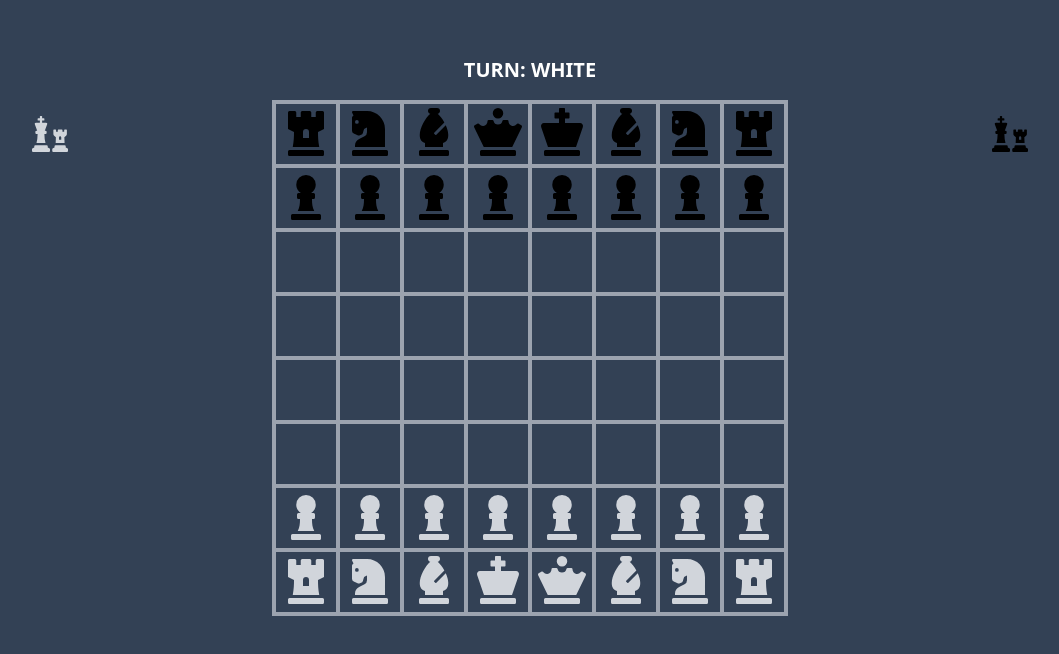
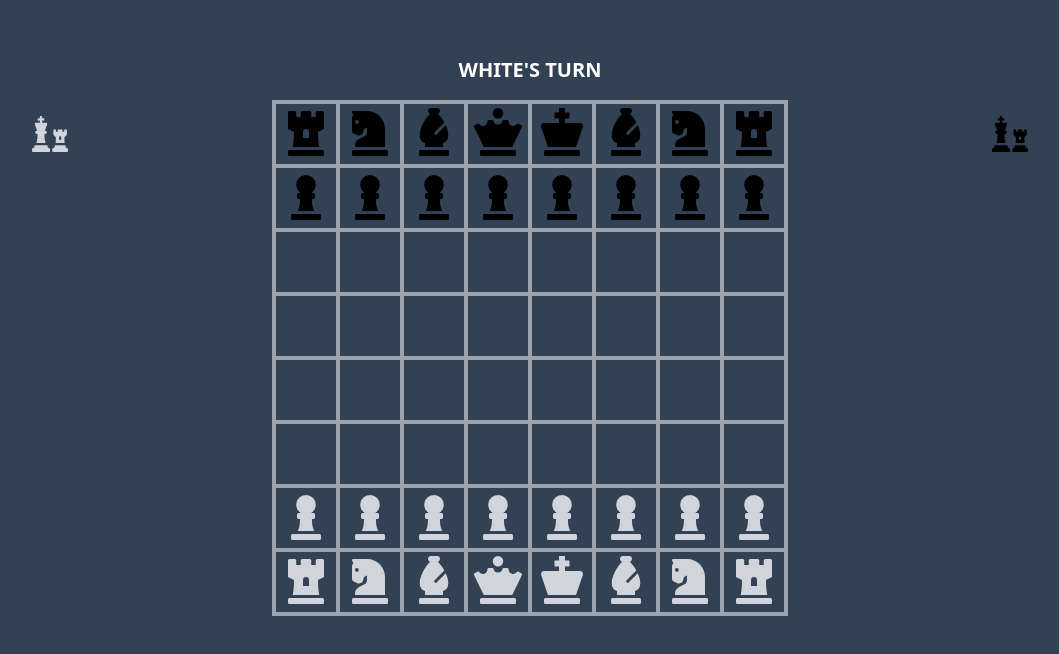
Before and after one commit to juliusmarminge/chess, a Next.js app: page / in a window 1280 px wide. Shown: the top 654 px of the page, without its empty margins (110-1169 px from the left). Built offline with nearby package versions, Linux system fonts and the light colour scheme.

Commit message:
checking improvements

```diff
--- a/src/components/Chess.tsx
+++ b/src/components/Chess.tsx
@@ -3,6 +3,7 @@ import Board from '../components/Board';
 import {initBoard} from "../helpers/initBoard";
 import {findMoveInMoves, getPossibleMoves} from "../helpers/getMoves";
 import LostPieces from "./LostPieces";
+import {hasChecked} from "../helpers/checkLogic";
 
 export interface PieceInterface {
     typ: PieceType,
@@ -24,6 +25,9 @@ interface MyState {
     possibleMoves: Position[],
     turn: Team,
     lostPieces: LPInterface
+    checked: boolean,
+    whiteKingPos: Position,
+    blackKingPos: Position,
 }
 class Chess extends React.Component<MyProps, MyState>{
     constructor(props : MyProps) {
@@ -34,6 +38,9 @@ class Chess extends React.Component<MyProps, MyState>{
             possibleMoves: [],
             turn: "white",
             lostPieces: {blacks: new Map(), whites: new Map()},
+            checked: false,
+            blackKingPos: [4, 0],
+            whiteKingPos: [4,7],
         }
     }
 
@@ -45,6 +52,14 @@ class Chess extends React.Component<MyProps, MyState>{
         }
         if (clickedPiece.team === this.state.turn)
             this.selectPiece(clickedPiece);
+    }
+
+    getKing(team: Team): PieceInterface {
+        if (team === "white") return this.state.board[this.state.whiteKingPos[1]][this.state.whiteKingPos[0]];
+        return this.state.board[this.state.blackKingPos[1]][this.state.blackKingPos[0]];
+    }
+    oppositeTeam(team: Team) {
+        return team === "white" ? "black" : "white";
     }
 
     makeMove(oldPos: Position, newPos: Position) {
@@ -59,7 +74,6 @@ class Chess extends React.Component<MyProps, MyState>{
                 newLost.blacks.set(toPiece.typ, oldVal!+1);
             }
             else newLost.blacks.set(toPiece.typ, 1);
-
         }
         else if (toPiece.team === "white" && fromPiece.team === "black") {
             if (newLost.whites.has(toPiece.typ)) {
@@ -67,26 +81,40 @@ class Chess extends React.Component<MyProps, MyState>{
                 newLost.whites.set(toPiece.typ, oldVal!+1);
             }
             else newLost.whites.set(toPiece.typ, 1);
-
         }
 
+        let newKingsPos : {white: Position, black: Position} = {white: this.state.whiteKingPos, black: this.state.blackKingPos};
+        if (fromPiece.typ === "king") {
+            if (fromPiece.team === "white")
+                newKingsPos.white = toPiece.position;
+            else newKingsPos.black = toPiece.position;
+            console.log(newKingsPos);
+        }
         toPiece.typ = fromPiece.typ;
         toPiece.team = fromPiece.team;
         fromPiece.typ = "free";
         fromPiece.team = "free";
         fromPiece.selected = false;
+        let nextTurn: Team = this.state.turn === "white" ? "black" : "white";
+        let whiteIsChecked = hasChecked("black", newKingsPos.white, newBoard);
+        let blackIsChecked = hasChecked("white", newKingsPos.black, newBoard);
         this.setState({
             board: newBoard,
             selectedPiece: null,
             possibleMoves: [],
-            turn: this.state.turn === "white" ? "black" : "white",
+            turn: nextTurn,
+            whiteKingPos: newKingsPos.white,
+            blackKingPos: newKingsPos.black,
             lostPieces: newLost,
+            checked: nextTurn === "white" ? whiteIsChecked : blackIsChecked,
         });
 
         // Send socket move has been made
     }
 
     selectPiece = (piece: PieceInterface) : void => {
+        if (this.state.checked && piece.typ !== "king")
+            return;
         let newBoard = this.state.board.slice();
         let newSelected : Position | null = null;
         let newMoves : Position[] = [];
@@ -107,14 +135,15 @@ class Chess extends React.Component<MyProps, MyState>{
             selectedPiece: newSelected,
         });
     }
-
     render(){
         return (
             <div className={"container mx-auto grid justify-center mt-10 grid-cols-4"}>
                 <div className={"row-start-2"}>
                     <LostPieces team={"white"} pieces={Array.from(this.state.lostPieces.whites, ([typ, quantity]) => ({ typ, quantity }))} />
                 </div>
-                <p className={"text-xl text-white col-start-2 col-span-2 py-4 font-bold uppercase text-center"}>Turn: {this.state.turn}</p>
+                <p className={`text-xl text-white col-start-2 col-span-2 py-4 font-bold uppercase ${this.state.checked ? "text-red-600" : ""} text-center`}>
+                    {this.state.checked ? `${this.state.turn}'s checked` : `${this.state.turn}'s turn`}
+                </p>
                 <div className={"col-start-2 col-span-2 row-start-2 flex justify-center"}>
                     <Board boardPieces={this.state.board} handleClick={this.handleClick} moves={this.state.possibleMoves}/>
                 </div>
--- /dev/null
+++ b/src/helpers/checkLogic.ts
@@ -0,0 +1,13 @@
+import {PieceInterface, Position, Team} from "../components/Chess";
+import {findMoveInMoves, getPossibleMoves} from "./getMoves";
+
+export function hasChecked(team: Team, kingPos: Position, board: PieceInterface[][]): boolean {
+    for (let row of board)
+        for (let piece of row) {
+            if (piece.team === team) {
+                let moves = getPossibleMoves(piece, board);
+                if (findMoveInMoves(kingPos, moves)) return true;
+            }
+        }
+    return false;
+}
--- a/src/helpers/getMoves.ts
+++ b/src/helpers/getMoves.ts
@@ -1,4 +1,4 @@
-import {Position, PieceInterface} from "../components/Chess";
+import {Position, PieceInterface, Team} from "../components/Chess";
 
 export function getPossibleMoves(piece: PieceInterface, pieces: PieceInterface[][]): Position[] {
     let moves: Position[] = [];
@@ -200,7 +200,7 @@ function KingMoves (piece: PieceInterface, pieces:PieceInterface[][]): Position[
         moves.push([x+1, y]);
     if (x < 7 && y < 7 && pieces[y+1][x+1].team !== piece.team)
         moves.push([x+1, y+1]);
-    filterCheckedMoves(piece, moves);
+    moves = moves.filter(move => !canCheck(move, piece.team, pieces));
     return moves;
 }
 
@@ -237,6 +237,20 @@ export function findMoveInMoves(pos: Position, moves: Position[]): boolean {
     return false;
 }
 
-function filterCheckedMoves(piece: PieceInterface, moves: Position[]): void {
+// canCheck(blackKingPos, black, board)
+function canCheck(pos: Position, team: Team, board: PieceInterface[][]): boolean {
+    let oppositeTeam = team === "white" ? "black" : "white";
+    for (let row of board)
+        for (let piece of row) {
+            if (piece.typ === "king")
+                continue;
+            if (piece.team === oppositeTeam && piece.typ !== "pawn") {
+                let moves = getPossibleMoves(piece, board);
+                if (findMoveInMoves(pos, moves)) return true;
+            }
+            if (piece.team === "white") {
 
+            }
+        }
+    return false;
 }
--- a/src/helpers/initBoard.ts
+++ b/src/helpers/initBoard.ts
@@ -76,8 +76,8 @@ export function initBoard(): PieceInterface[][] {
             {typ: "rook",   team: "white", position: [0, 7], selected: false},
             {typ: "knight", team: "white", position: [1, 7], selected: false},
             {typ: "bishop", team: "white", position: [2, 7], selected: false},
-            {typ: "king",   team: "white", position: [3, 7], selected: false},
-            {typ: "queen",  team: "white", position: [4, 7], selected: false},
+            {typ: "queen",  team: "white", position: [3, 7], selected: false},
+            {typ: "king",  team: "white", position: [4, 7], selected: false},
             {typ: "bishop", team: "white", position: [5, 7], selected: false},
             {typ: "knight", team: "white", position: [6, 7], selected: false},
             {typ: "rook",   team: "white", position: [7, 7], selected: false},
```
